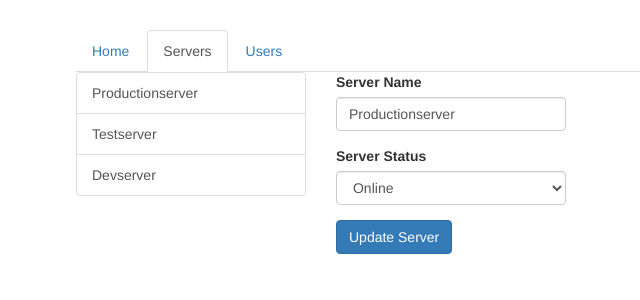
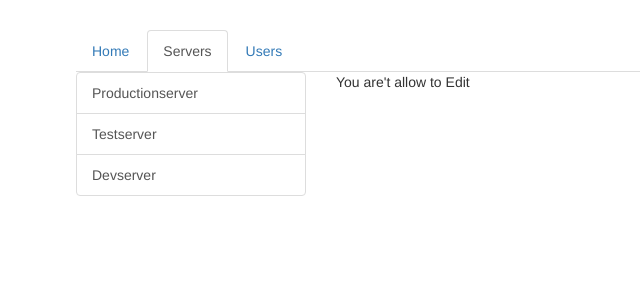
Before and after one commit to MateuszZie/Angular-course, an Angular app in the folder routing-start/: page /servers/1/edit in a window 1280 px wide. Shown: the top 300 px of the page, without its empty margins (189-829 px from the left). Built offline with nearby package versions, Linux system fonts and the light colour scheme.

Commit message:
Using Query Parameters - Practice

```diff
--- a/routing-start/src/app/servers/edit-server/edit-server.component.html
+++ b/routing-start/src/app/servers/edit-server/edit-server.component.html
@@ -1,21 +1,22 @@
+<p *ngIf="!allowEdit">You are't allow to Edit</p>
+<div *ngIf="allowEdit">
   <div class="form-group">
     <label for="name">Server Name</label>
     <input
       type="text"
       id="name"
       class="form-control"
-    [(ngModel)]="serverName">
+      [(ngModel)]="serverName"
+    />
   </div>
   <div class="form-group">
     <label for="status">Server Status</label>
-  <select
-    id="status"
-    class="form-control"
-    [(ngModel)]="serverStatus">
+    <select id="status" class="form-control" [(ngModel)]="serverStatus">
       <option value="online">Online</option>
       <option value="offline">Offline</option>
     </select>
   </div>
-<button
-  class="btn btn-primary"
-  (click)="onUpdateServer()">Update Server</button>
+  <button class="btn btn-primary" (click)="onUpdateServer()">
+    Update Server
+  </button>
+</div>
--- a/routing-start/src/app/servers/edit-server/edit-server.component.ts
+++ b/routing-start/src/app/servers/edit-server/edit-server.component.ts
@@ -1,5 +1,5 @@
 import { Component, OnInit } from "@angular/core";
-import { ActivatedRoute } from "@angular/router";
+import { ActivatedRoute, Params } from "@angular/router";
 
 import { ServersService } from "../servers.service";
 
@@ -12,6 +12,7 @@ export class EditServerComponent implements OnInit {
   server: { id: number; name: string; status: string };
   serverName = "";
   serverStatus = "";
+  allowEdit = false;
 
   constructor(
     private serversService: ServersService,
@@ -22,8 +23,12 @@ export class EditServerComponent implements OnInit {
     // console.log(this.rout.snapshot.queryParams);
     // console.log(this.rout.snapshot.fragment);
     this.rout.queryParams.subscribe();
-    this.rout.queryParamMap.subscribe();
-    this.server = this.serversService.getServer(1);
+    this.rout.queryParamMap.subscribe((queryParams: Params) => {
+      this.allowEdit = queryParams["allowEdit"] === "1" ? true : false;
+    });
+    this.rout.params.subscribe((params: Params) => {
+      this.server = this.serversService.getServer(+params["id"]);
+    });
     this.serverName = this.server.name;
     this.serverStatus = this.server.status;
   }
--- a/routing-start/src/app/servers/server/server.component.html
+++ b/routing-start/src/app/servers/server/server.component.html
@@ -1,2 +1,3 @@
 <h5>{{ server.name }}</h5>
 <p>Server status is {{ server.status }}</p>
+<button class="btn btn-primary" (click)="onEdit()">Edit Server</button>
--- a/routing-start/src/app/servers/server/server.component.ts
+++ b/routing-start/src/app/servers/server/server.component.ts
@@ -1,5 +1,5 @@
 import { Component, OnInit } from "@angular/core";
-import { ActivatedRoute, Params } from "@angular/router";
+import { ActivatedRoute, Params, Router } from "@angular/router";
 
 import { ServersService } from "../servers.service";
 
@@ -13,7 +13,8 @@ export class ServerComponent implements OnInit {
 
   constructor(
     private serversService: ServersService,
-    private rout: ActivatedRoute
+    private rout: ActivatedRoute,
+    private router: Router
   ) {}
 
   ngOnInit() {
@@ -21,4 +22,8 @@ export class ServerComponent implements OnInit {
       this.server = this.serversService.getServer(+params["id"]);
     });
   }
+
+  onEdit() {
+    this.router.navigate(["edit"], { relativeTo: this.rout });
+  }
 }
--- a/routing-start/src/app/servers/servers.component.html
+++ b/routing-start/src/app/servers/servers.component.html
@@ -3,7 +3,7 @@
     <div class="list-group">
       <a
         [routerLink]="['/servers', server.id]"
-        [queryParams]="{ alloweEdit: 2 }"
+        [queryParams]="{ allowEdit: server.id === 3 ? '1' : '0' }"
         fragment="loading"
         class="list-group-item"
         *ngFor="let server of servers"
```
Lines whose indentation alone changed are shown as unchanged.
